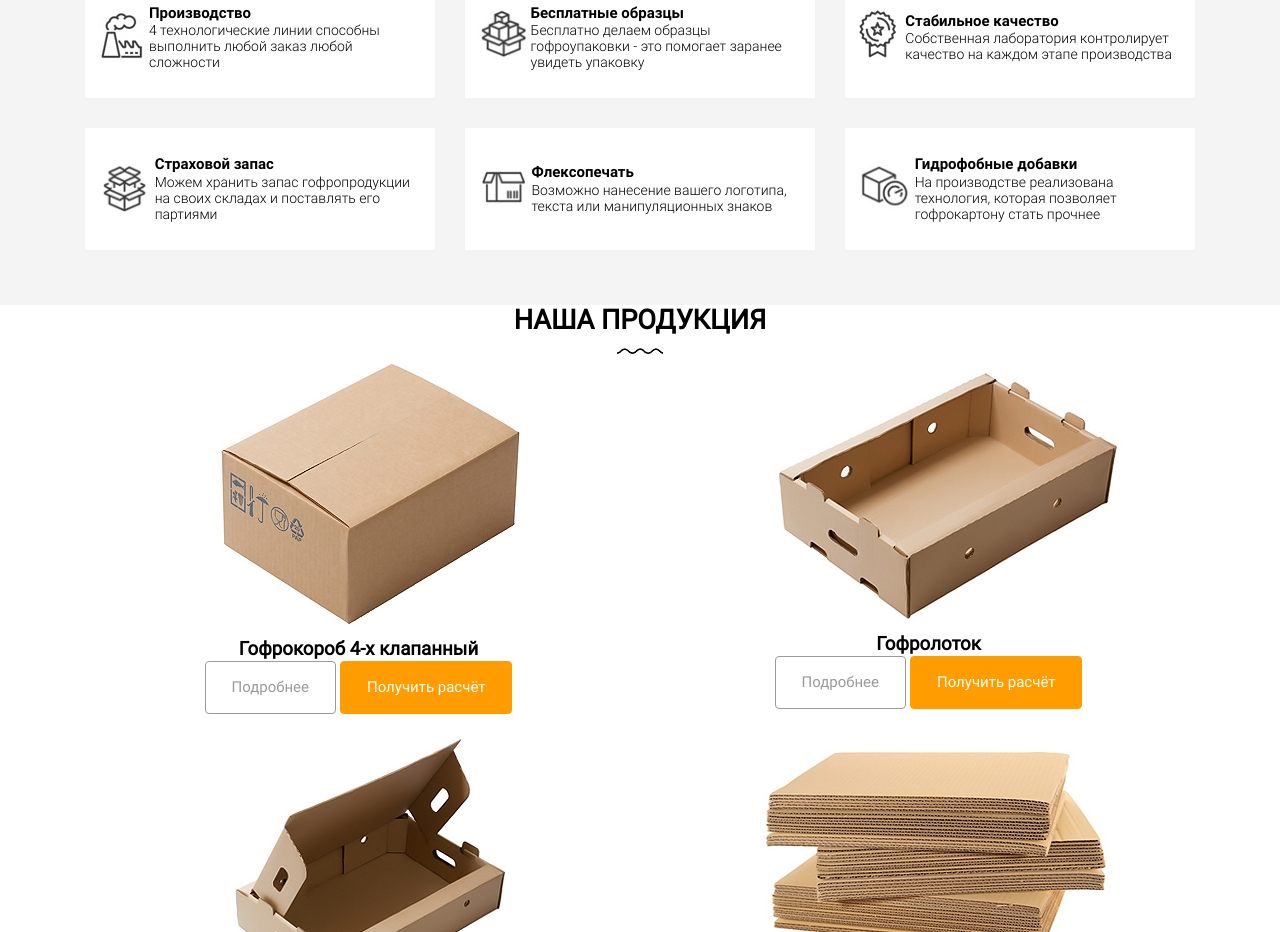
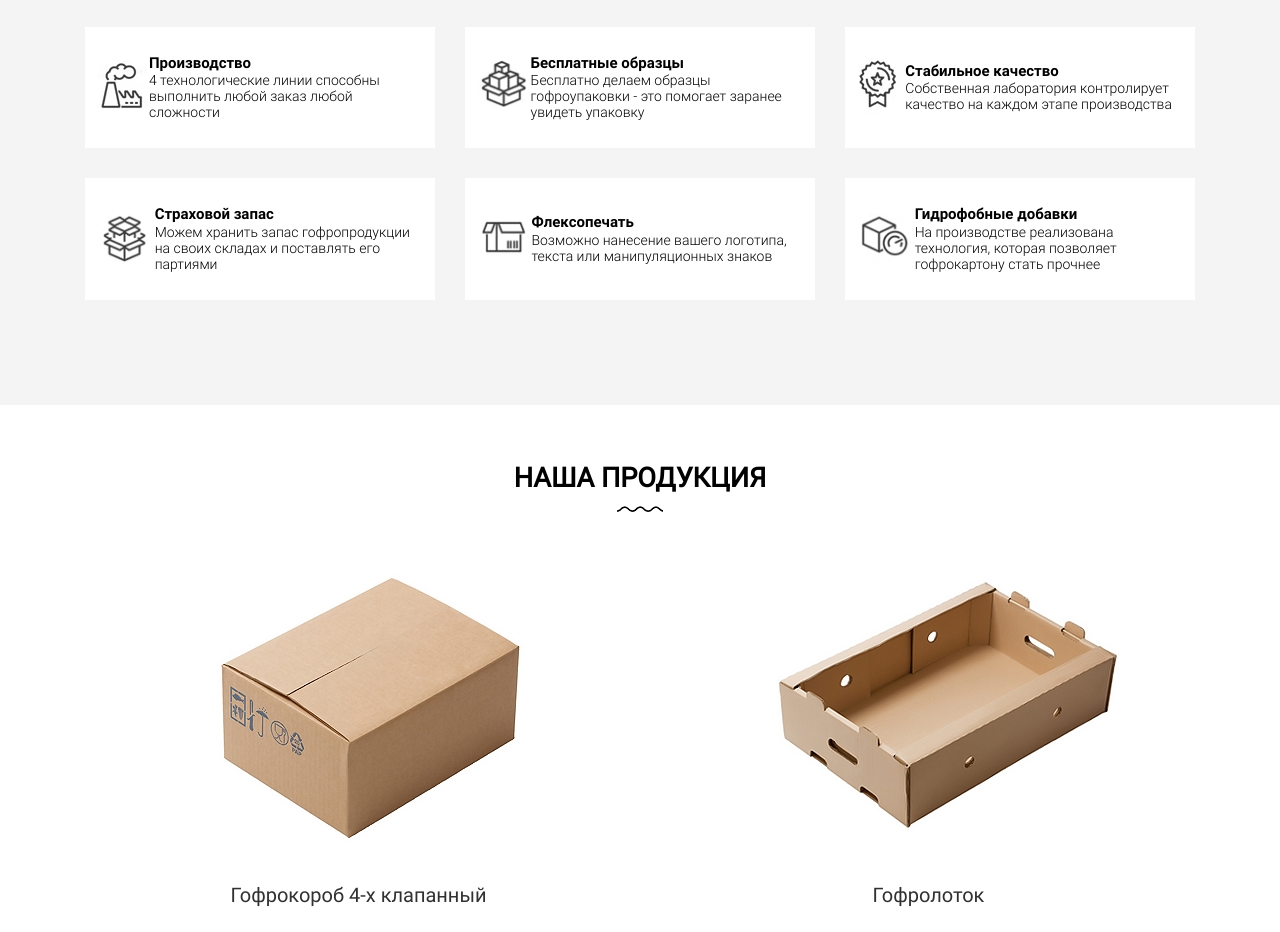
Before and after one commit to EvgeniiMorozov/Structure, a plain HTML site: page index.html in a window 1280 px wide. Shown: the part 113-1045 px from the top of the page. Drawn offline with Linux system fonts and the light colour scheme.

Commit message:
Стилизация блока "Наша продукция"

```diff
--- a/css/style.css
+++ b/css/style.css
@@ -17,6 +17,8 @@ p {
 
 /*   Блок "Превосходства"   */
 .features {
+    padding: 50px 0;
+
     background-color: #f4f4f4;
 }
 
@@ -87,12 +89,15 @@ p {
 
 /*   Блок "Наша продукция"   */
 .products {
+    padding: 58px 0 72px 0;
+
     background-color: #ffffff;
 }
 
 .products__title {
+    margin-bottom: 40px;
+
     text-align: center;
-
     font-family: 'Roboto';
     font-size: 27px;
     font-weight: 700;
@@ -118,7 +123,17 @@ p {
     text-align: center;
 }
 
-.products_name {
+.product-cards__block {
+    padding: 16px 0;
+}
+
+.products__img {
+    min-height: 316px;
+}
+
+.products__name {
+    margin-bottom: 28px;
+
     font-size: 20px;
     font-weight: 500;
     color: #313131;
@@ -138,6 +153,8 @@ button {
 }
 
 .button-o {
+    margin-right: 12px;
+
     color: #373737;
 
     background-color: transparent;
```
